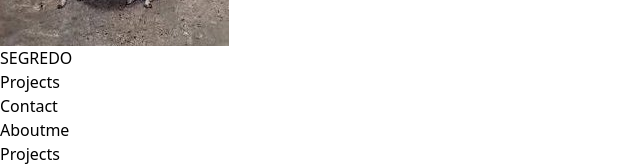
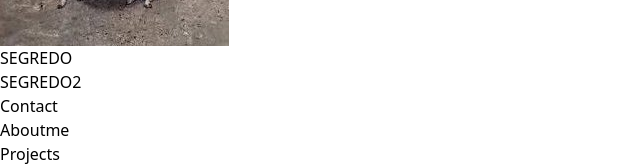
Before and after one commit to iTzFabregas/itzfabregas.github.io, a React (Create React App) app: page / in a window 1280 px wide. Shown: the part 164-330 px from the top of the page, without its empty margins (0-640 px from the left). Built offline with nearby package versions, Linux system fonts and the light colour scheme.

Commit message:
fix: typo

```diff
--- a/src/components/Navbar.js
+++ b/src/components/Navbar.js
@@ -7,7 +7,7 @@ export default function Navbar() {
         <img src={logo} alt='logo'></img>
         <ul>
             <li>SEGREDO</li>
-            <li>Projects</li>
+            <li>SEGREDO2</li>
             <li>Contact</li>
         </ul>
 
```
